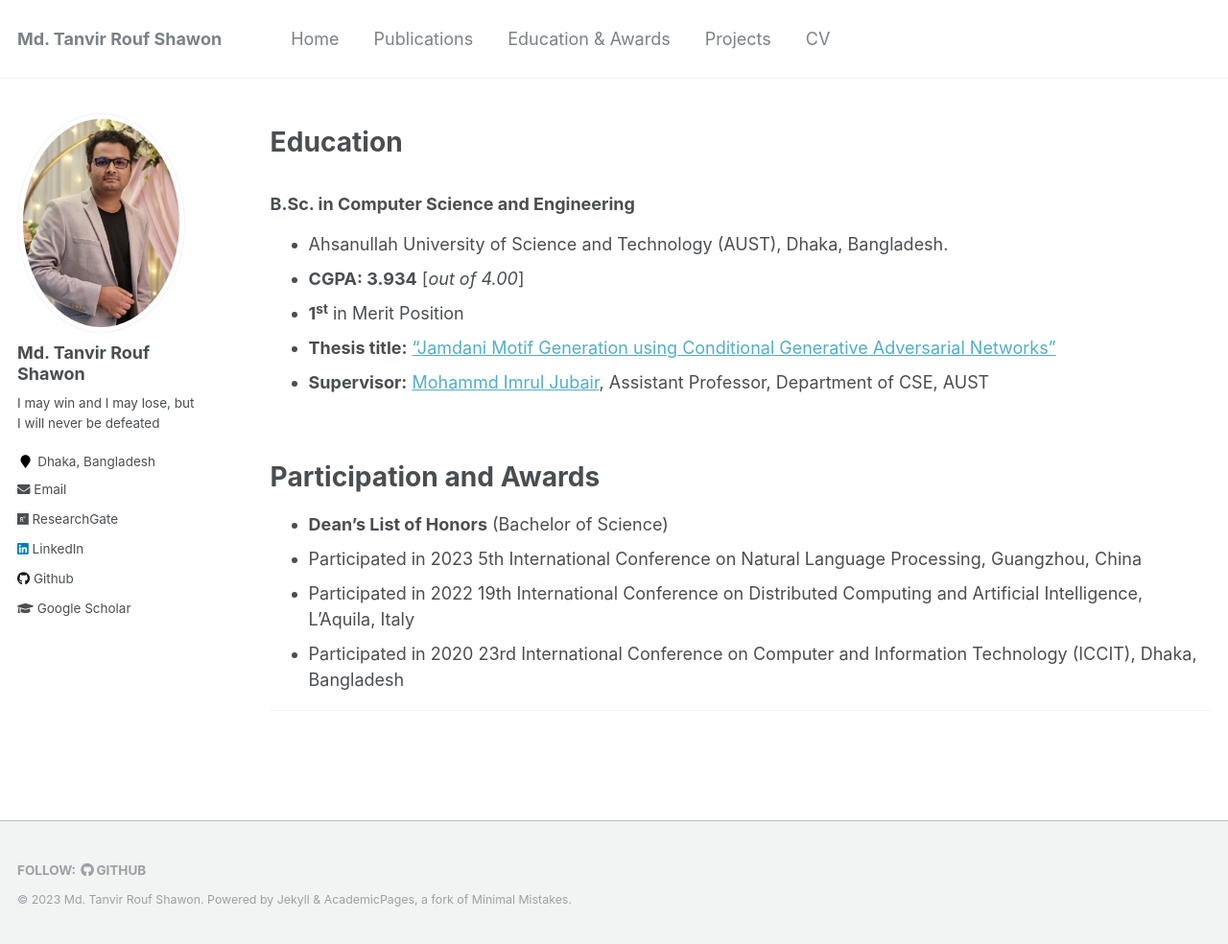
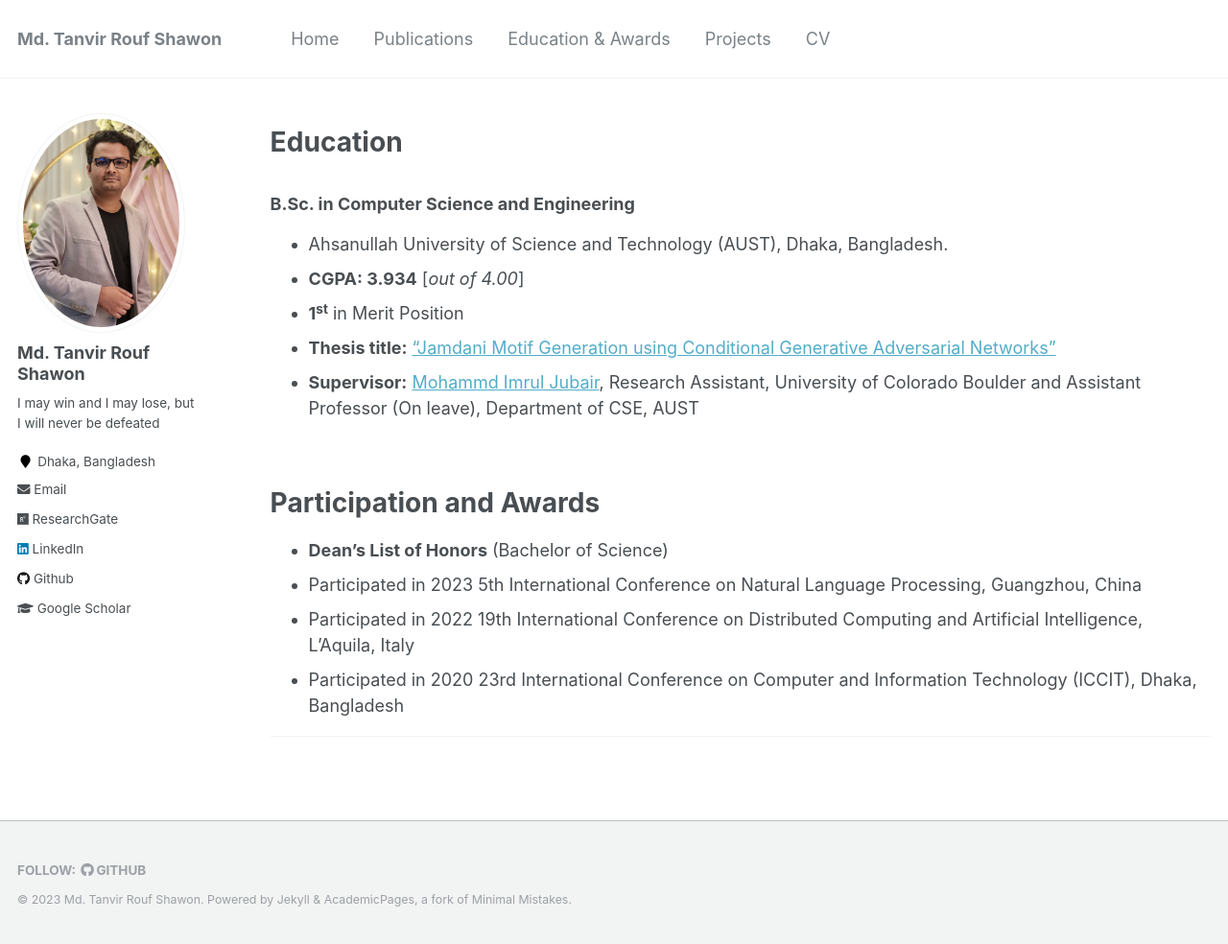
Before and after one commit to shawon-tanvir/shawon-tanvir.github.io, a Jekyll site: the page built from _pages/education-awards.md, in a window 1280 px wide and 984 px high. Shown: the whole window at 96% size. Built offline with Jekyll 4.4.1, drawn with Linux system fonts in a browser that asks for light colours.

Commit message:
Update education-awards.md

```diff
--- a/_pages/education-awards.md
+++ b/_pages/education-awards.md
@@ -17,7 +17,7 @@ redirect_from:
 * **CGPA:  3.934** [*out of 4.00*]
 * **1<sup>st</sup>** in Merit Position
 * **Thesis title:** ["Jamdani Motif Generation using Conditional Generative Adversarial Networks"](https://Farzad-1996.github.io/files/Farzad_B.Sc._Thesis.pdf)
-* **Supervisor:** [Mohammd Imrul Jubair](https://scholar.google.com/citations?user=H4-yZ3wAAAAJ&hl=en&oi=sra), Assistant Professor, Department of CSE, AUST
+* **Supervisor:** [Mohammd Imrul Jubair](https://scholar.google.com/citations?user=H4-yZ3wAAAAJ&hl=en&oi=sra), Research Assistant, University of Colorado Boulder and Assistant Professor (On leave), Department of CSE, AUST
 
 <br />
 # Participation and Awards
```
